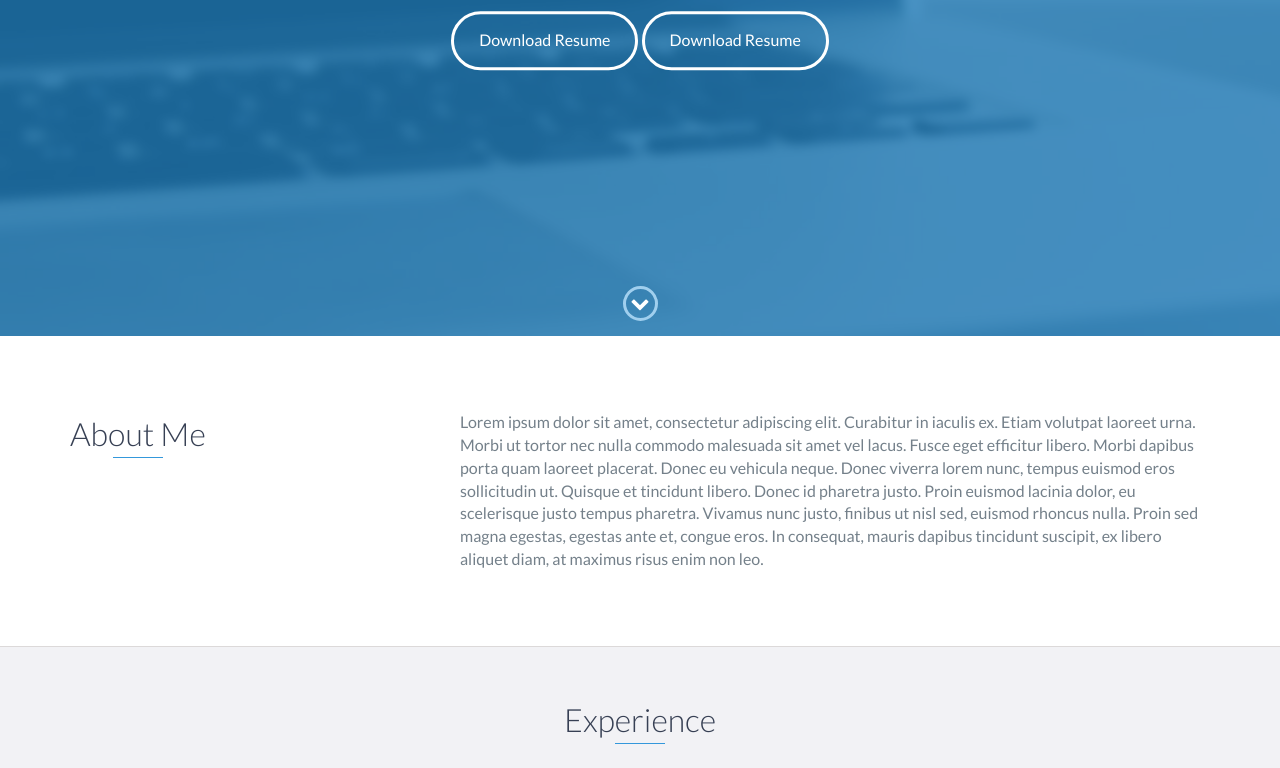
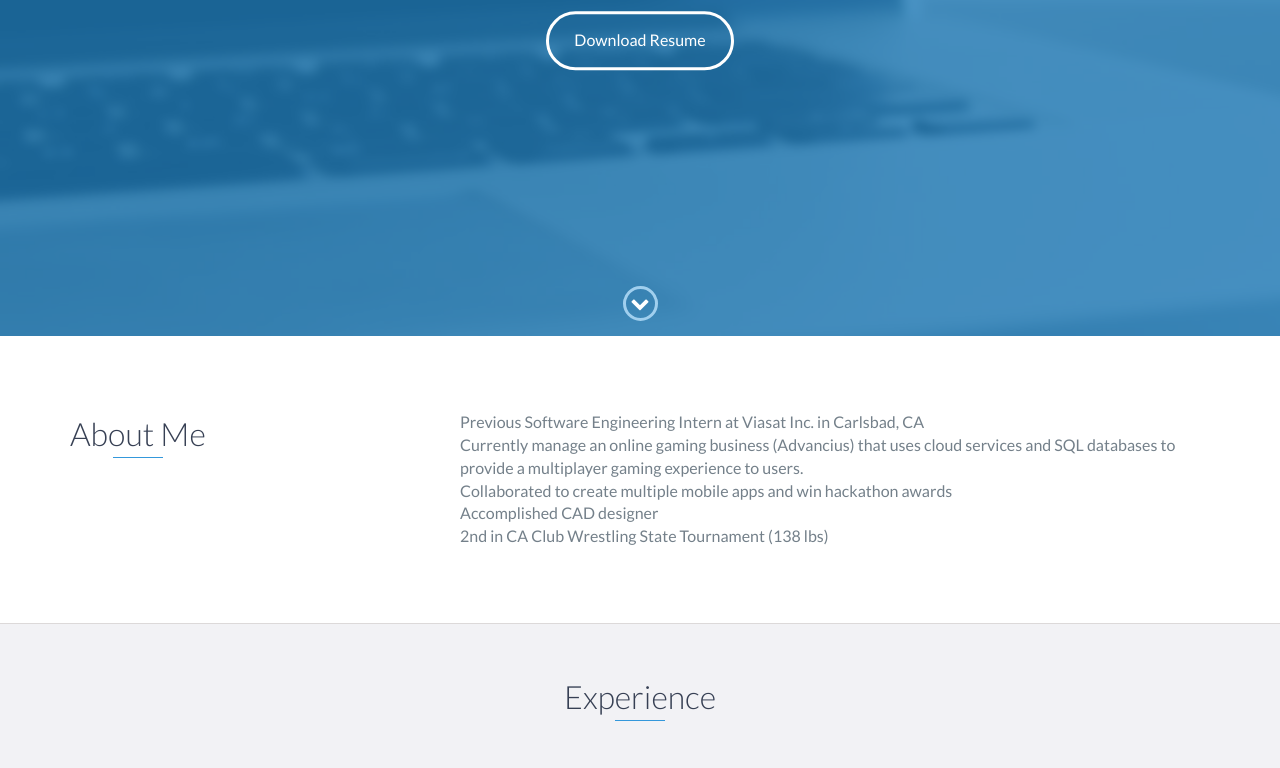
Before and after one commit to FinnChildress/FinnChildress.github.io, a website: page index.html in a window 1280 px wide. Shown: the part 464-1232 px from the top of the page. Drawn offline with nearby package versions, Linux system fonts and the light colour scheme.

Commit message:
about me

```diff
--- a/index.html
+++ b/index.html
@@ -51,7 +51,6 @@
             <h1>Finn Childress</h1>
             <h2>BS of Computer Science Student</h2>
             <a class="btn-rounded-white" href="/resumes/Finn_Childress_Resume.pdf" download>Download Resume</a>
-            <a class="btn-rounded-white" href="Finn_Childress_Resume.pdf" download>Download Resume</a>
         </div>
         <!-- End #lead-content -->
 
@@ -74,9 +73,11 @@
                 </div>
                 <div class="col-md-8">
                     <p>
-                        Lorem ipsum dolor sit amet, consectetur adipiscing elit. Curabitur in iaculis ex. Etiam volutpat laoreet urna. Morbi ut tortor nec nulla commodo malesuada sit amet vel lacus. Fusce eget efficitur libero. Morbi dapibus porta quam laoreet placerat. Donec
-                        eu vehicula neque. Donec viverra lorem nunc, tempus euismod eros sollicitudin ut. Quisque et tincidunt libero. Donec id pharetra justo. Proin euismod lacinia dolor, eu scelerisque justo tempus pharetra. Vivamus nunc justo, finibus
-                        ut nisl sed, euismod rhoncus nulla. Proin sed magna egestas, egestas ante et, congue eros. In consequat, mauris dapibus tincidunt suscipit, ex libero aliquet diam, at maximus risus enim non leo.
+                        Previous Software Engineering Intern at Viasat Inc. in Carlsbad, CA <br>
+                        Currently manage an online gaming business (Advancius) that uses cloud services and SQL  databases to provide a multiplayer gaming experience to users.<br>
+                        Collaborated to create multiple mobile apps and win hackathon awards<br>
+                        Accomplished CAD designer<br>
+                        2nd in CA Club Wrestling State Tournament (138 lbs)
                     </p>
                 </div>
             </div>
```
Also changed, not shown: 1 other file.
